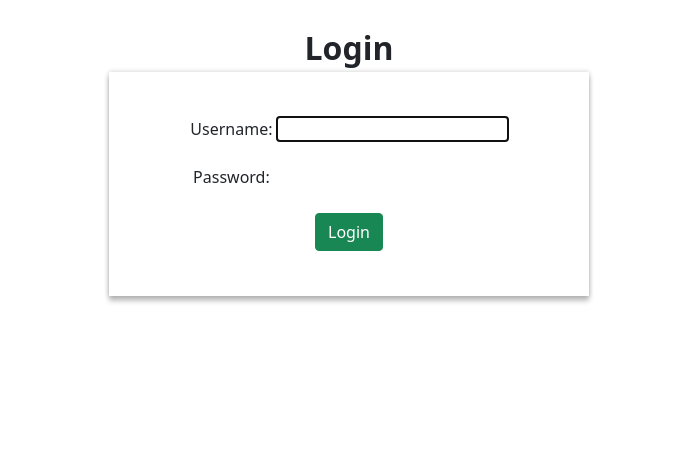
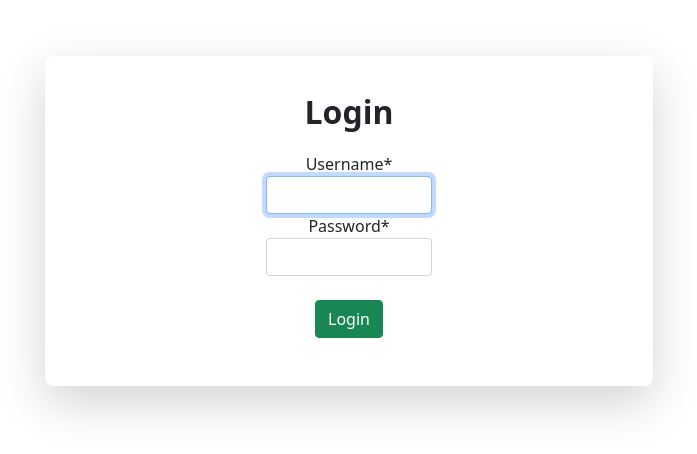
Before and after one commit to siddhsuresh/blueblack, a Django app: page /login/ in a window 1280 px wide. Shown: the part 72-526 px from the top of the page, without its empty margins (291-988 px from the left). Run offline with Django 3.2, Linux system fonts and the light colour scheme; some libraries are stand-ins or nearby versions.

Commit message:
crispy-forms for login page

```diff
--- a/django_project/settings.py
+++ b/django_project/settings.py
@@ -38,6 +38,7 @@
     'django.contrib.sessions',
     'django.contrib.messages',
     'django.contrib.staticfiles',
+    'crispy_forms',
     'library',
     'django_extensions',
     'debug_toolbar'
@@ -157,3 +158,5 @@
 INTERNAL_IPS = [ 'blueblack.pythonanywhere.com','127.0.0.1']
 
 DEBUG_TOOLBAR_PATCH_SETTINGS = False
+
+CRISPY_TEMPLATE_PACK = 'bootstrap4'
--- a/library/templates/login.html
+++ b/library/templates/login.html
@@ -13,28 +13,14 @@
     	a {
 			color: black;
 			text-decoration: none;
-		}
-		.login-page {
-		  width: 480px;
-		  margin: auto;
-		}
-		.form {
-		  position: relative;
-		  z-index: 1;
-		  background: #FFFFFF;
-		  max-width: 480px;
-		  margin: 0 auto 100px;
-		  padding: 45px;
-		  text-align: center;
-		  box-shadow: 0 0 5px 0 rgba(0, 0, 0, 0.2), 0 5px 5px 0 rgba(0, 0, 0, 0.24);
-		}
+		.login {max-width: 12em};
+</style>
     </style>
   </head>
   <body class="text-center">
   	{% include 'navbar.html' %}
   <br>
-  <p class="fs-2 fw-bolder">Login</p>
-	<div class="login-page">
+	<!--<div class="login-page">
 		<div class="form">
 	   <form method="post">
 	    {% csrf_token %}
@@ -52,7 +38,26 @@
 	  <button class="btn btn-success" type="submit">Login</button>
 	  </form>
 	</div>
+</div>-->
+{% load crispy_forms_tags %}
+<section class="px-8 my-8">
+<div class="component flex justify-center">
+<div class="w-6/12 p-8 shadow-lg rounded-lg relative">
+     <div class="row justify-content-center">
+        <p class="fs-2 fw-bolder">Login</p>
+        <div class="py-3 col-4">
+            <form method="post">
+        	    {% csrf_token %}
+        	    {{ form|crispy}}
+        	    <br>
+        	    <button class="btn btn-success" type="submit">Login</button>
+        	 </form>
+        </div>
+    </div>
 </div>
+</div>
+</div>
+</section>
     <script src="https://cdn.jsdelivr.net/npm/bootstrap@5.0.0-beta3/dist/js/bootstrap.bundle.min.js" integrity="sha384-JEW9xMcG8R+pH31jmWH6WWP0WintQrMb4s7ZOdauHnUtxwoG2vI5DkLtS3qm9Ekf" crossorigin="anonymous"></script>
   </body>
 </html>
```
Also changed, not shown: db.sqlite3.
